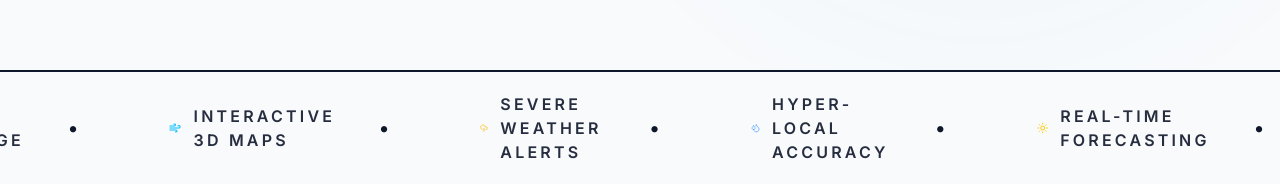
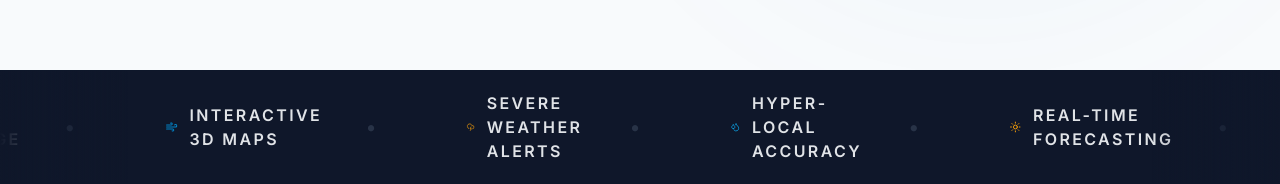
Before and after one commit to brianaryansyah/WeathCionz, a React (Vite) app: page / in a window 1280 px wide. Shown: the part 768-952 px from the top of the page. Built offline with nearby package versions, Linux system fonts and the light colour scheme; no server answers.

Commit message:
Simplify marquee component

```diff
--- a/src/components/ui/InfiniteMarquee.jsx
+++ b/src/components/ui/InfiniteMarquee.jsx
@@ -2,29 +2,28 @@ import { CloudRain, Sun, Wind, CloudLightning, Droplets, Map } from 'lucide-reac
 
 export default function InfiniteMarquee() {
   const items = [
-    { text: "Real-time Forecasting", icon: <Sun className="w-5 h-5 text-yellow-400" /> },
+    { text: "Real-time Forecasting", icon: <Sun className="w-5 h-5 text-accent" /> },
     { text: "Global Coverage", icon: <Map className="w-5 h-5 text-emerald-400" /> },
-    { text: "Interactive 3D Maps", icon: <Wind className="w-5 h-5 text-sky-400" /> },
-    { text: "Severe Weather Alerts", icon: <CloudLightning className="w-5 h-5 text-amber-400" /> },
-    { text: "Hyper-local Accuracy", icon: <Droplets className="w-5 h-5 text-blue-400" /> },
+    { text: "Interactive 3D Maps", icon: <Wind className="w-5 h-5 text-primary" /> },
+    { text: "Severe Weather Alerts", icon: <CloudLightning className="w-5 h-5 text-accent" /> },
+    { text: "Hyper-local Accuracy", icon: <Droplets className="w-5 h-5 text-secondary" /> },
   ]
 
   // Duplicating the items to create a seamless infinite loop effect
-  // Since we translate to -50%, we need enough items to fill twice the screen width.
   const displayItems = [...items, ...items, ...items, ...items]
 
   return (
-    <div className="w-full bg-sage-dark text-sage-bg py-5 overflow-hidden border-y-2 border-sage-main/20 relative flex items-center shadow-xl z-20">
+    <div className="w-full bg-foreground text-background py-5 overflow-hidden border-y border-foreground/10 relative flex items-center z-20">
       {/* Gradient masks on the edges to fade the text in and out smoothly */}
-      <div className="absolute left-0 top-0 bottom-0 w-16 md:w-32 z-10 bg-gradient-to-r from-sage-dark to-transparent pointer-events-none" />
-      <div className="absolute right-0 top-0 bottom-0 w-16 md:w-32 z-10 bg-gradient-to-l from-sage-dark to-transparent pointer-events-none" />
+      <div className="absolute left-0 top-0 bottom-0 w-16 md:w-32 z-10 bg-gradient-to-r from-foreground to-transparent pointer-events-none" />
+      <div className="absolute right-0 top-0 bottom-0 w-16 md:w-32 z-10 bg-gradient-to-l from-foreground to-transparent pointer-events-none" />
 
       <div className="flex w-max animate-marquee">
         {displayItems.map((item, index) => (
-          <div key={index} className="flex items-center gap-3 px-8 text-sm md:text-base font-bold font-display tracking-[0.2em] uppercase">
+          <div key={index} className="flex items-center gap-3 px-8 text-sm md:text-base font-semibold font-display tracking-[0.15em] uppercase">
             {item.icon}
             <span className="opacity-90">{item.text}</span>
-            <span className="text-sage-main/50 mx-6 text-xl">•</span>
+            <span className="text-muted-foreground/30 mx-6 text-xl">•</span>
           </div>
         ))}
       </div>
```
